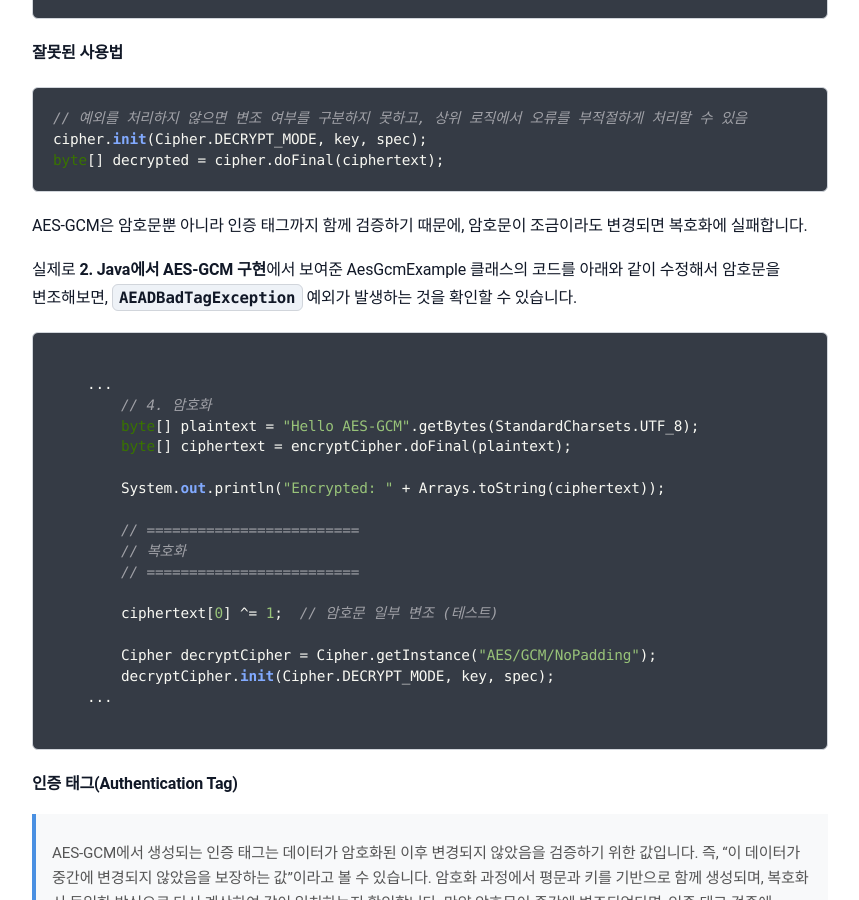
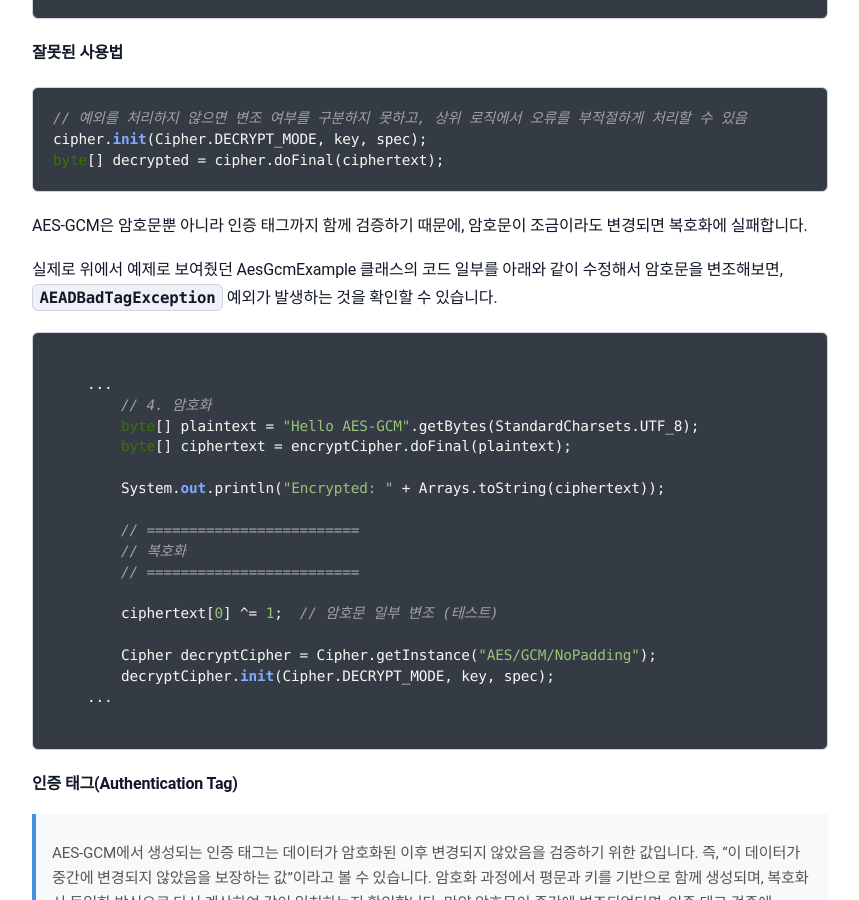
Before and after one commit to sanghoon-lee/sanghoon-lee.github.io, a Jekyll site: the page built from _posts/2026-03-21-java-aes-gcm.md, in a window 1280 px wide and 900 px high, scrolled down 3225 px. Shown: the whole window, without its empty margins (210-1069 px from the left). Built offline with Jekyll 4.4.1, drawn with Linux system fonts in a browser that asks for light colours; nearby versions of some CDN libraries; comment, search, counter and statistics services are not loaded.

````diff
--- a/_posts/2026-03-21-java-aes-gcm.md
+++ b/_posts/2026-03-21-java-aes-gcm.md
@@ -139,7 +139,7 @@ byte[] decrypted = cipher.doFinal(ciphertext);
 
 AES-GCM은 암호문뿐 아니라 인증 태그까지 함께 검증하기 때문에, 암호문이 조금이라도 변경되면 복호화에 실패합니다.
 
-실제로 **2. Java에서 AES-GCM 구현**에서 보여준 AesGcmExample 클래스의 코드를 아래와 같이 수정해서 암호문을 변조해보면, `AEADBadTagException` 예외가 발생하는 것을 확인할 수 있습니다.
+실제로 위에서 예제로 보여줬던 AesGcmExample 클래스의 코드 일부를 아래와 같이 수정해서 암호문을 변조해보면, `AEADBadTagException` 예외가 발생하는 것을 확인할 수 있습니다.
 
 ```java
 
````
